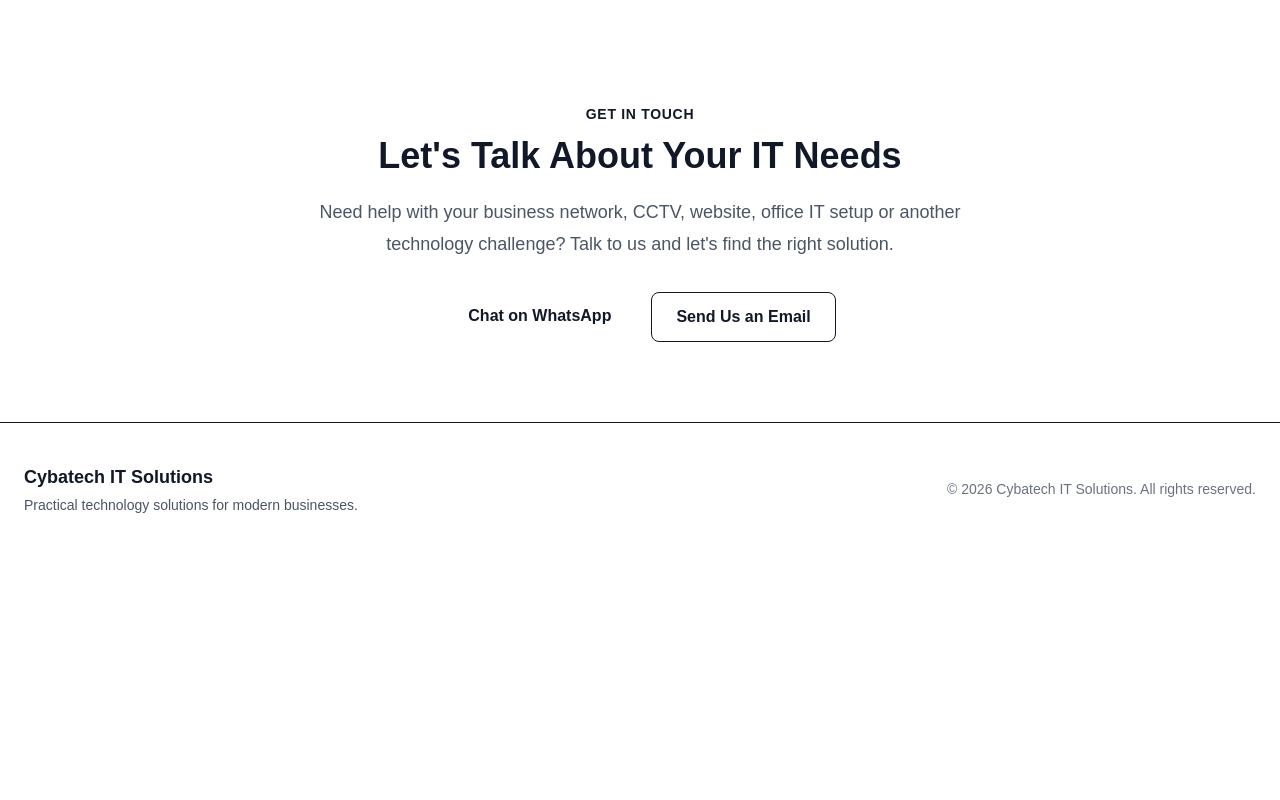
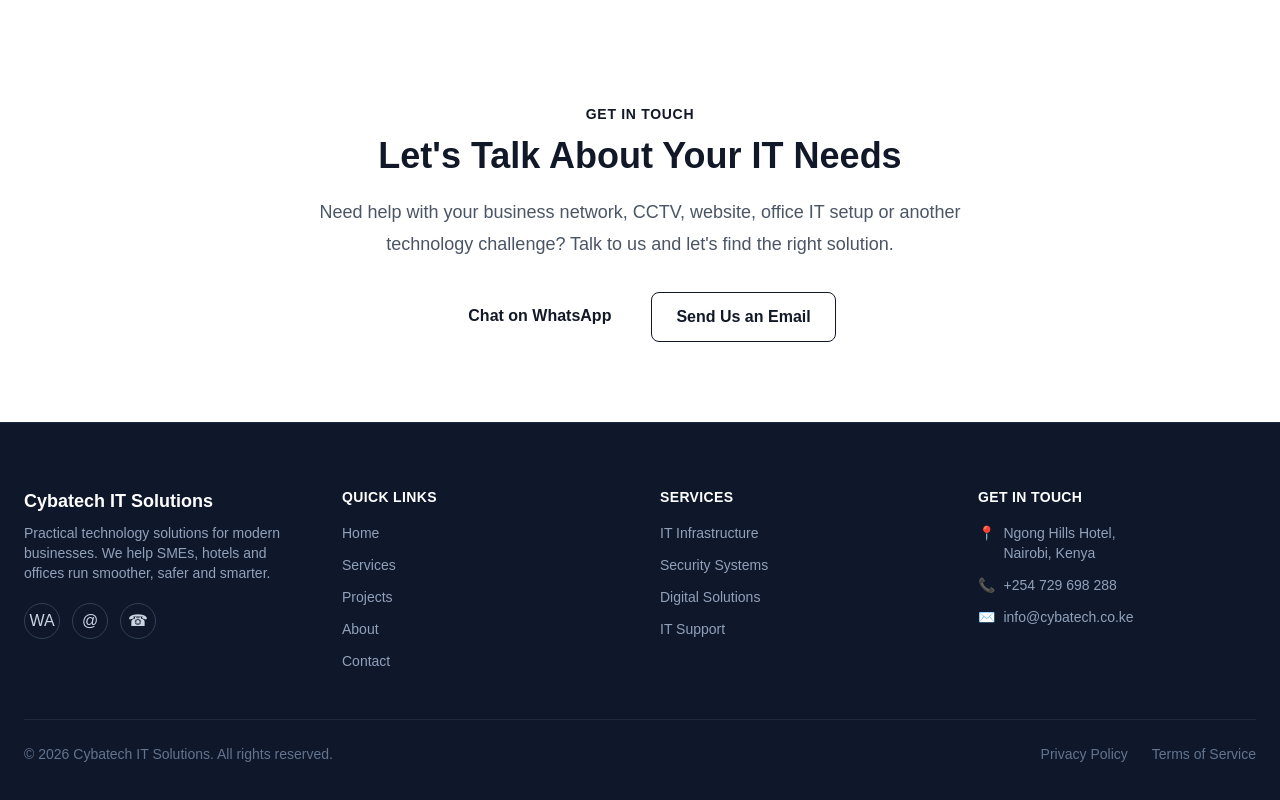
Before and after one commit to Tinted-dev/cybatech-website, a React (Vite) app: page / in a window 1280 px wide. Shown: the part 3083-3883 px from the top of the page. Before the commit the page ends 3638 px from the top, so only its background shows below. Built offline with nearby package versions, Linux system fonts and the light colour scheme.

Commit message:
footer update

```diff
--- a/src/components/Footer.jsx
+++ b/src/components/Footer.jsx
@@ -1,21 +1,143 @@
 function Footer() {
   return (
-    <footer className="border-t px-6 py-10">
-      <div className="mx-auto flex max-w-7xl flex-col gap-4 md:flex-row md:items-center md:justify-between">
+    <footer className="border-t border-slate-800 bg-slate-900 px-6 py-16">
+      <div className="mx-auto max-w-7xl">
 
-        <div>
-          <p className="text-lg font-bold">
-            Cybatech IT Solutions
-          </p>
+        {/* Main grid */}
+        <div className="grid gap-10 md:grid-cols-4">
 
-          <p className="mt-1 text-sm text-gray-600">
-            Practical technology solutions for modern businesses.
-          </p>
+          {/* Brand */}
+          <div className="md:col-span-1">
+            <p className="text-lg font-bold text-white">
+              Cybatech IT Solutions
+            </p>
+            <p className="mt-2 max-w-xs text-sm text-slate-400">
+              Practical technology solutions for modern businesses. We help
+              SMEs, hotels and offices run smoother, safer and smarter.
+            </p>
+
+            <div className="mt-5 flex gap-3">
+              <a
+                href="https://wa.me/"
+                target="_blank"
+                rel="noopener noreferrer"
+                aria-label="Chat on WhatsApp"
+                className="flex h-9 w-9 items-center justify-center rounded-full border border-slate-700 text-slate-300 transition hover:border-blue-400 hover:text-blue-400"
+              >
+                WA
+              </a>
+              <a
+                href="mailto:info@cybatech.co.ke"
+                aria-label="Email us"
+                className="flex h-9 w-9 items-center justify-center rounded-full border border-slate-700 text-slate-300 transition hover:border-blue-400 hover:text-blue-400"
+              >
+                @
+              </a>
+              <a
+                href="tel:+254729698288"
+                aria-label="Call us"
+                className="flex h-9 w-9 items-center justify-center rounded-full border border-slate-700 text-slate-300 transition hover:border-blue-400 hover:text-blue-400"
+              >
+                ☎
+              </a>
+            </div>
+          </div>
+
+          {/* Quick links */}
+          <div>
+            <p className="text-sm font-semibold uppercase tracking-wide text-white">
+              Quick Links
+            </p>
+            <ul className="mt-4 space-y-3 text-sm text-slate-400">
+              <li>
+                <a href="/" className="transition hover:text-blue-400">
+                  Home
+                </a>
+              </li>
+              <li>
+                <a href="#services" className="transition hover:text-blue-400">
+                  Services
+                </a>
+              </li>
+              <li>
+                <a href="#projects" className="transition hover:text-blue-400">
+                  Projects
+                </a>
+              </li>
+              <li>
+                <a href="#about" className="transition hover:text-blue-400">
+                  About
+                </a>
+              </li>
+              <li>
+                <a href="#contact" className="transition hover:text-blue-400">
+                  Contact
+                </a>
+              </li>
+            </ul>
+          </div>
+
+          {/* Services */}
+          <div>
+            <p className="text-sm font-semibold uppercase tracking-wide text-white">
+              Services
+            </p>
+            <ul className="mt-4 space-y-3 text-sm text-slate-400">
+              <li>IT Infrastructure</li>
+              <li>Security Systems</li>
+              <li>Digital Solutions</li>
+              <li>IT Support</li>
+            </ul>
+          </div>
+
+          {/* Contact */}
+          <div>
+            <p className="text-sm font-semibold uppercase tracking-wide text-white">
+              Get In Touch
+            </p>
+            <ul className="mt-4 space-y-3 text-sm text-slate-400">
+              <li className="flex gap-2">
+                <span className="text-blue-400">📍</span>
+                <span>
+                  Ngong Hills Hotel,
+                  <br />
+                  Nairobi, Kenya
+                </span>
+              </li>
+              <li className="flex gap-2">
+                <span className="text-blue-400">📞</span>
+                <a href="tel:+254729698288" className="transition hover:text-blue-400">
+                  +254 729 698 288
+                </a>
+              </li>
+              <li className="flex gap-2">
+                <span className="text-blue-400">✉️</span>
+                <a
+                  href="mailto:info@cybatech.co.ke"
+                  className="transition hover:text-blue-400"
+                >
+                  info@cybatech.co.ke
+                </a>
+              </li>
+            </ul>
+          </div>
+
         </div>
 
-        <p className="text-sm text-gray-500">
-          © {new Date().getFullYear()} Cybatech IT Solutions. All rights reserved.
-        </p>
+        {/* Bottom bar */}
+        <div className="mt-12 flex flex-col gap-4 border-t border-slate-800 pt-6 text-sm text-slate-500 md:flex-row md:items-center md:justify-between">
+          <p>
+            © {new Date().getFullYear()} Cybatech IT Solutions. All rights reserved.
+          </p>
+          <div className="flex gap-6">
+            <a href="#" className="transition hover:text-blue-400">
+              Privacy Policy
+            </a>
+            <a href="#" className="transition hover:text-blue-400">
+              Terms of Service
+            </a>
+          </div>
+        </div>
 
       </div>
     </footer>
```
